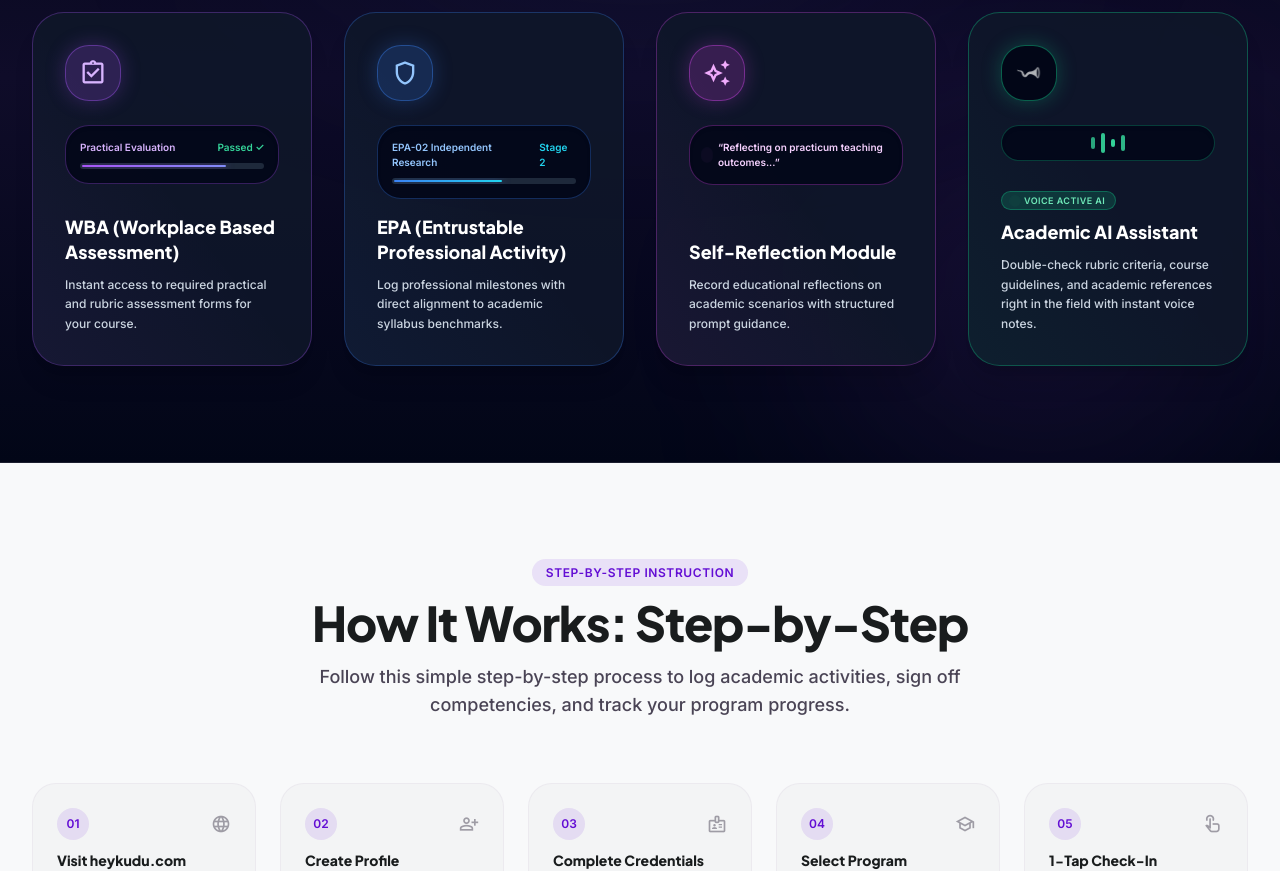
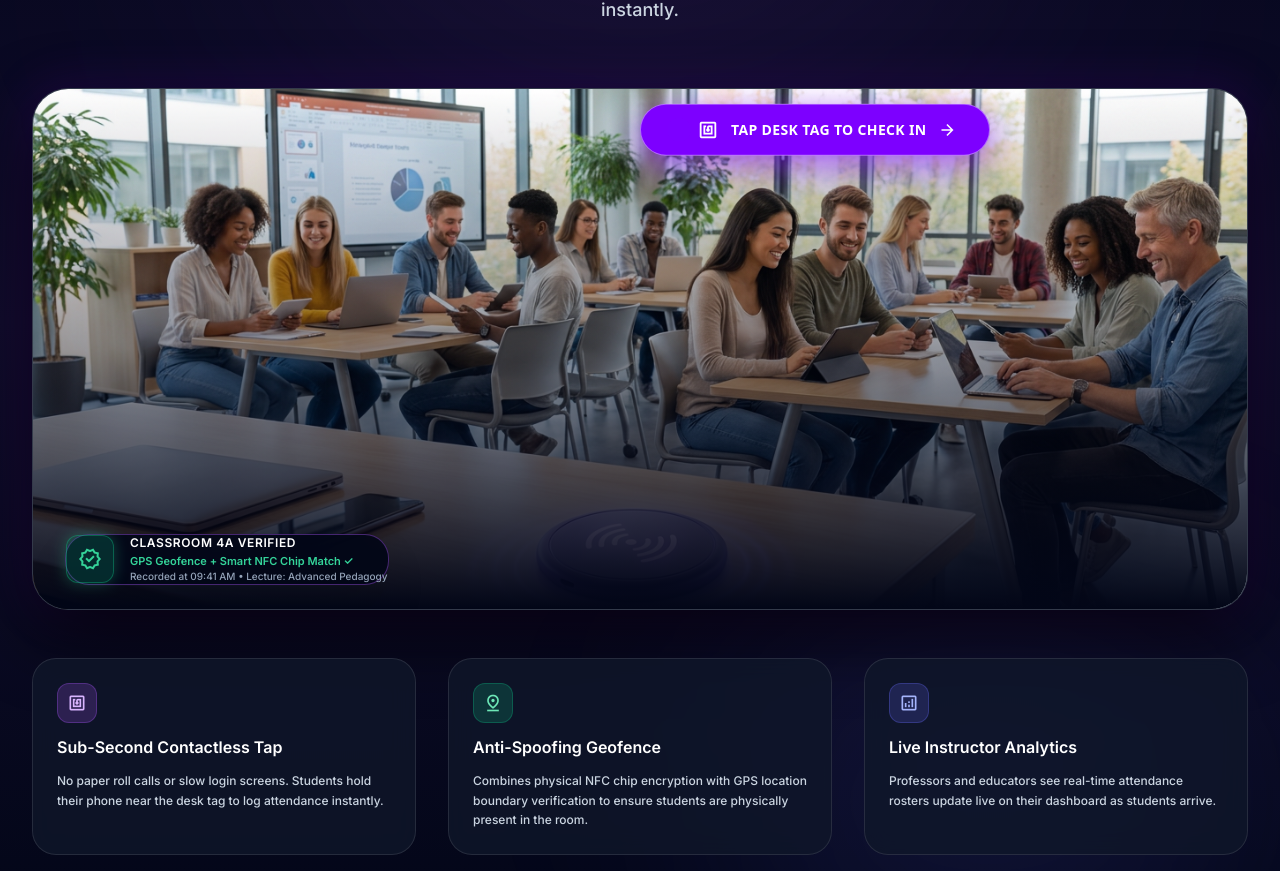
Before and after one commit to Collective-Social/heykudu-about, a Next.js app: page /education in a window 1280 px wide. Shown: the part 1761-2632 px from the top of the page. Built offline with nearby package versions, Linux system fonts and the light colour scheme.

Commit message:
feat: replace Academic Stat Dock with Smart Classroom NFC Tag Attendance section with photo and floating check-in button

```diff
--- a/src/app/education/page.tsx
+++ b/src/app/education/page.tsx
@@ -85,7 +85,7 @@ export default function EducationExperience() {
                 </div>
               </motion.div>
 
-              {/* Right Phone Frame Mockup - Education Tailored */}
+              {/* Right Phone Frame Mockup */}
               <motion.div
                 initial={{ opacity: 0, scale: 0.95 }}
                 animate={{ opacity: 1, scale: 1 }}
@@ -265,13 +265,14 @@ export default function EducationExperience() {
           </div>
         </section>
 
-        {/* The Academic & "Stat" Dock Section */}
-        <section className="py-24 bg-gradient-to-b from-slate-950 via-[#0F0C29] to-slate-950 text-white relative overflow-hidden border-y border-white/10 shadow-2xl">
-          <div className="absolute -top-24 left-1/2 -translate-x-1/2 w-[600px] h-[300px] bg-indigo-500/15 rounded-full blur-[140px] pointer-events-none" />
-          <div className="absolute bottom-0 right-10 w-[400px] h-[300px] bg-purple-500/10 rounded-full blur-[120px] pointer-events-none" />
+        {/* NEW BEAUTIFUL CLASSROOM NFC TAG ATTENDANCE SECTION */}
+        <section className="py-24 bg-gradient-to-b from-slate-950 via-[#110D2C] to-slate-950 text-white relative overflow-hidden border-y border-white/10 shadow-2xl">
+          <div className="absolute top-0 left-1/2 -translate-x-1/2 w-[700px] h-[350px] bg-purple-500/15 rounded-full blur-[150px] pointer-events-none" />
+          <div className="absolute bottom-0 right-10 w-[500px] h-[300px] bg-indigo-500/15 rounded-full blur-[130px] pointer-events-none" />
 
           <div className="max-w-container-max mx-auto px-margin-mobile md:px-gutter relative z-10">
 
+            {/* Header */}
             <motion.div
               initial={{ opacity: 0, y: 20 }}
               whileInView={{ opacity: 1, y: 0 }}
@@ -279,168 +280,107 @@ export default function EducationExperience() {
               transition={{ duration: 0.6 }}
               className="text-center max-w-3xl mx-auto mb-16 space-y-4"
             >
-              <span className="px-4 py-1.5 rounded-full bg-indigo-500/20 text-indigo-300 text-xs font-black uppercase tracking-widest border border-indigo-500/30 shadow-lg shadow-indigo-500/20">
-                Instant Access
+              <span className="px-4 py-1.5 rounded-full bg-purple-500/20 text-purple-300 text-xs font-black uppercase tracking-widest border border-purple-500/30 shadow-lg shadow-purple-500/20">
+                1-Tap Smart Classroom Hardware
               </span>
-              <h2 className="font-black text-3xl md:text-5xl tracking-tight bg-clip-text bg-gradient-to-r from-white via-indigo-100 to-purple-200" style={{ fontFamily: "var(--font-plus-jakarta-sans)" }}>
-                The Academic &amp; &ldquo;Stat&rdquo; Dock
+              <h2 className="font-black text-3xl md:text-5xl tracking-tight bg-clip-text bg-gradient-to-r from-white via-purple-100 to-indigo-200" style={{ fontFamily: "var(--font-plus-jakarta-sans)" }}>
+                Smart NFC Tags in Every Classroom
               </h2>
               <p className="text-slate-300 font-medium text-base md:text-lg leading-relaxed">
-                Tap the floating <strong className="text-white font-bold">“+” button</strong> on your dashboard to instantly aggregate all of your assessment types, log entries, and real-time AI academic assistants in one place.
+                Contactless attendance logging in less than a second. Students tap the desk-mounted HeyKudu Tag with their smartphone to record verified, geofenced class attendance instantly.
               </p>
             </motion.div>
 
-            {/* High-Contrast Dark Cards */}
-            <div className="grid md:grid-cols-2 lg:grid-cols-4 gap-8">
+            {/* Feature Showcase Container with Classroom Image & Floating Check-In Button Overlay */}
+            <motion.div
+              initial={{ opacity: 0, scale: 0.96 }}
+              whileInView={{ opacity: 1, scale: 1 }}
+              viewport={{ once: true, margin: "-100px" }}
+              transition={{ duration: 0.8 }}
+              className="relative rounded-[36px] overflow-hidden border border-white/15 shadow-[0_25px_70px_rgba(0,0,0,0.8),_0_0_50px_rgba(125,0,255,0.2)] bg-slate-900 group"
+            >
+              {/* Classroom Photo */}
+              <img
+                src="/images/classroom_nfc_tag.png"
+                alt="Students in classroom with HeyKudu Smart NFC Tag"
+                className="w-full h-[380px] md:h-[520px] object-cover object-center transform group-hover:scale-105 transition-transform duration-700"
+              />
 
-              {/* Card 1: WBA */}
+              {/* Gradient Overlay for Readability */}
+              <div className="absolute inset-0 bg-gradient-to-t from-slate-950 via-slate-950/40 to-transparent pointer-events-none"></div>
+
+              {/* Floating Glowing 1-Tap "Check-In" Button Overlay */}
+              <div className="absolute top-6 left-1/2 -translate-x-1/2 bg-[#7D00FF] hover:bg-[#6B00E6] text-white px-6 md:px-8 py-3.5 rounded-full shadow-[0_10px_35px_rgba(125,0,255,0.6)] border border-white/40 flex items-center gap-3 animate-bounce z-20 transition-all cursor-pointer">
+                <span className="w-3 h-3 rounded-full bg-emerald-400 animate-ping"></span>
+                <span className="material-symbols-outlined text-[22px]">nfc</span>
+                <span className="font-black text-xs md:text-sm tracking-wide uppercase font-sans">TAP DESK TAG TO CHECK IN</span>
+                <span className="material-symbols-outlined text-[18px]">arrow_forward</span>
+              </div>
+
+              {/* Floating Verification Badge (Bottom Overlay) */}
+              <div className="absolute bottom-6 left-6 right-6 md:left-8 md:right-auto bg-slate-950/90 backdrop-blur-md border border-purple-500/40 p-4.5 rounded-2xl text-white shadow-2xl z-20 max-w-md flex items-center gap-4">
+                <div className="w-12 h-12 rounded-xl bg-emerald-500/20 border border-emerald-500/40 flex items-center justify-center text-emerald-400 shrink-0 shadow-[0_0_15px_rgba(52,211,153,0.3)]">
+                  <span className="material-symbols-outlined text-[24px]">verified</span>
+                </div>
+                <div>
+                  <div className="text-xs font-black text-white uppercase tracking-wider">Classroom 4A Verified</div>
+                  <div className="text-[11px] text-emerald-400 font-bold mt-0.5">GPS Geofence + Smart NFC Chip Match ✓</div>
+                  <div className="text-[10px] text-slate-400 font-medium">Recorded at 09:41 AM • Lecture: Advanced Pedagogy</div>
+                </div>
+              </div>
+            </motion.div>
+
+            {/* 3 Benefit Cards below image */}
+            <div className="grid md:grid-cols-3 gap-8 mt-12">
               <motion.div
-                initial={{ opacity: 0, y: 30 }}
+                initial={{ opacity: 0, y: 20 }}
                 whileInView={{ opacity: 1, y: 0 }}
-                viewport={{ once: true, margin: "-100px" }}
+                viewport={{ once: true, margin: "-50px" }}
                 transition={{ duration: 0.5, delay: 0 }}
-                className="bg-slate-900/90 border border-purple-500/30 p-8 rounded-[32px] hover:border-purple-400 hover:shadow-[0_0_30px_rgba(168,85,247,0.2)] hover:-translate-y-1.5 transition-all duration-300 flex flex-col justify-between min-h-[340px] relative overflow-hidden group shadow-xl"
+                className="bg-slate-900/80 border border-white/10 p-6 rounded-3xl backdrop-blur-md space-y-3"
               >
-                <div className="absolute inset-0 bg-gradient-to-tr from-purple-500/10 via-transparent to-transparent opacity-60 group-hover:opacity-100 transition-opacity"></div>
-
-                <div>
-                  <div className="w-14 h-14 rounded-2xl bg-purple-500/20 border border-purple-500/40 flex items-center justify-center text-purple-300 relative z-10 mb-6 shadow-[0_0_20px_rgba(168,85,247,0.25)]">
-                    <span className="material-symbols-outlined text-[28px]">assignment_turned_in</span>
-                  </div>
-
-                  {/* Micro-UI preview */}
-                  <div className="space-y-2 bg-slate-950/80 border border-purple-500/30 p-3.5 rounded-2xl mb-4 relative z-10 text-[10px] shadow-inner">
-                    <div className="flex justify-between font-black">
-                      <span className="text-purple-300">Practical Evaluation</span>
-                      <span className="text-emerald-400 font-bold">Passed ✓</span>
-                    </div>
-                    <div className="w-full h-1.5 bg-slate-800 rounded-full overflow-hidden p-0.5">
-                      <div className="w-4/5 h-full bg-gradient-to-r from-purple-500 to-indigo-400 rounded-full shadow-[0_0_8px_rgba(168,85,247,0.6)]"></div>
-                    </div>
-                  </div>
+                <div className="w-10 h-10 rounded-xl bg-purple-500/20 border border-purple-500/30 flex items-center justify-center text-purple-300">
+                  <span className="material-symbols-outlined text-[20px]">nfc</span>
                 </div>
-
-                <div className="space-y-2.5 relative z-10">
-                  <h3 className="font-extrabold text-lg text-white leading-snug" style={{ fontFamily: "var(--font-plus-jakarta-sans)" }}>
-                    WBA (Workplace Based Assessment)
-                  </h3>
-                  <p className="text-slate-300 text-[12px] font-medium leading-relaxed">
-                    Instant access to required practical and rubric assessment forms for your course.
-                  </p>
-                </div>
+                <h3 className="font-extrabold text-base text-white">Sub-Second Contactless Tap</h3>
+                <p className="text-slate-300 text-xs leading-relaxed font-medium">
+                  No paper roll calls or slow login screens. Students hold their phone near the desk tag to log attendance instantly.
+                </p>
               </motion.div>
 
-              {/* Card 2: EPA */}
               <motion.div
-                initial={{ opacity: 0, y: 30 }}
+                initial={{ opacity: 0, y: 20 }}
                 whileInView={{ opacity: 1, y: 0 }}
-                viewport={{ once: true, margin: "-100px" }}
+                viewport={{ once: true, margin: "-50px" }}
                 transition={{ duration: 0.5, delay: 0.1 }}
-                className="bg-slate-900/90 border border-blue-500/30 p-8 rounded-[32px] hover:border-blue-400 hover:shadow-[0_0_30px_rgba(59,130,246,0.2)] hover:-translate-y-1.5 transition-all duration-300 flex flex-col justify-between min-h-[340px] relative overflow-hidden group shadow-xl"
+                className="bg-slate-900/80 border border-white/10 p-6 rounded-3xl backdrop-blur-md space-y-3"
               >
-                <div className="absolute inset-0 bg-gradient-to-tr from-blue-500/10 via-transparent to-transparent opacity-60 group-hover:opacity-100 transition-opacity"></div>
-
-                <div>
-                  <div className="w-14 h-14 rounded-2xl bg-blue-500/20 border border-blue-500/40 flex items-center justify-center text-blue-300 relative z-10 mb-6 shadow-[0_0_20px_rgba(59,130,246,0.25)]">
-                    <span className="material-symbols-outlined text-[28px]">shield</span>
-                  </div>
-
-                  {/* Micro-UI preview */}
-                  <div className="space-y-2 bg-slate-950/80 border border-blue-500/30 p-3.5 rounded-2xl mb-4 relative z-10 text-[10px] shadow-inner">
-                    <div className="flex justify-between font-black">
-                      <span className="text-blue-300">EPA-02 Independent Research</span>
-                      <span className="text-cyan-400 font-bold">Stage 2</span>
-                    </div>
-                    <div className="w-full h-1.5 bg-slate-800 rounded-full overflow-hidden p-0.5">
-                      <div className="w-3/5 h-full bg-gradient-to-r from-blue-500 to-cyan-400 rounded-full shadow-[0_0_8px_rgba(59,130,246,0.6)]"></div>
-                    </div>
-                  </div>
+                <div className="w-10 h-10 rounded-xl bg-emerald-500/20 border border-emerald-500/30 flex items-center justify-center text-emerald-300">
+                  <span className="material-symbols-outlined text-[20px]">pin_drop</span>
                 </div>
-
-                <div className="space-y-2.5 relative z-10">
-                  <h3 className="font-extrabold text-lg text-white leading-snug" style={{ fontFamily: "var(--font-plus-jakarta-sans)" }}>
-                    EPA (Entrustable Professional Activity)
-                  </h3>
-                  <p className="text-slate-300 text-[12px] font-medium leading-relaxed">
-                    Log professional milestones with direct alignment to academic syllabus benchmarks.
-                  </p>
-                </div>
+                <h3 className="font-extrabold text-base text-white">Anti-Spoofing Geofence</h3>
+                <p className="text-slate-300 text-xs leading-relaxed font-medium">
+                  Combines physical NFC chip encryption with GPS location boundary verification to ensure students are physically present in the room.
+                </p>
               </motion.div>
 
-              {/* Card 3: Reflections */}
               <motion.div
-                initial={{ opacity: 0, y: 30 }}
+                initial={{ opacity: 0, y: 20 }}
                 whileInView={{ opacity: 1, y: 0 }}
-                viewport={{ once: true, margin: "-100px" }}
+                viewport={{ once: true, margin: "-50px" }}
                 transition={{ duration: 0.5, delay: 0.2 }}
-                className="bg-slate-900/90 border border-fuchsia-500/30 p-8 rounded-[32px] hover:border-fuchsia-400 hover:shadow-[0_0_30px_rgba(217,70,239,0.2)] hover:-translate-y-1.5 transition-all duration-300 flex flex-col justify-between min-h-[340px] relative overflow-hidden group shadow-xl"
+                className="bg-slate-900/80 border border-white/10 p-6 rounded-3xl backdrop-blur-md space-y-3"
               >
-                <div className="absolute inset-0 bg-gradient-to-tr from-fuchsia-500/10 via-transparent to-transparent opacity-60 group-hover:opacity-100 transition-opacity"></div>
+                <div className="w-10 h-10 rounded-xl bg-indigo-500/20 border border-indigo-500/30 flex items-center justify-center text-indigo-300">
+                  <span className="material-symbols-outlined text-[20px]">analytics</span>
+                </div>
+                <h3 className="font-extrabold text-base text-white">Live Instructor Analytics</h3>
+                <p className="text-slate-300 text-xs leading-relaxed font-medium">
+                  Professors and educators see real-time attendance rosters update live on their dashboard as students arrive.
+                </p>
+              </motion.div>
+            </div>
 
-                <div>
-                  <div className="w-14 h-14 rounded-2xl bg-fuchsia-500/20 border border-fuchsia-500/40 flex items-center justify-center text-fuchsia-300 relative z-10 mb-6 shadow-[0_0_20px_rgba(217,70,239,0.25)]">
-                    <span className="material-symbols-outlined text-[28px]">auto_awesome</span>
-                  </div>
-
-                  {/* Micro-UI preview */}
-                  <div className="bg-slate-950/80 border border-fuchsia-500/30 p-3.5 rounded-2xl mb-4 relative z-10 text-[10px] text-fuchsia-200 font-semibold shadow-inner flex items-center gap-2">
-                    <span className="w-2 h-2 rounded-full bg-fuchsia-400 animate-ping"></span>
-                    &ldquo;Reflecting on practicum teaching outcomes...&rdquo;
-                  </div>
-                </div>
-
-                <div className="space-y-2.5 relative z-10">
-                  <h3 className="font-extrabold text-lg text-white leading-snug" style={{ fontFamily: "var(--font-plus-jakarta-sans)" }}>
-                    Self-Reflection Module
-                  </h3>
-                  <p className="text-slate-300 text-[12px] font-medium leading-relaxed">
-                    Record educational reflections on academic scenarios with structured prompt guidance.
-                  </p>
-                </div>
-              </motion.div>
-
-              {/* Card 4: Academic AI */}
-              <motion.div
-                initial={{ opacity: 0, y: 30 }}
-                whileInView={{ opacity: 1, y: 0 }}
-                viewport={{ once: true, margin: "-100px" }}
-                transition={{ duration: 0.5, delay: 0.3 }}
-                className="bg-slate-900/90 border border-emerald-500/40 p-8 rounded-[32px] hover:border-emerald-400 hover:shadow-[0_0_30px_rgba(16,185,129,0.25)] hover:-translate-y-1.5 transition-all duration-300 flex flex-col justify-between min-h-[340px] relative overflow-hidden group shadow-xl"
-              >
-                <div className="absolute inset-0 bg-gradient-to-tr from-emerald-500/10 via-transparent to-transparent opacity-60 group-hover:opacity-100 transition-opacity"></div>
-
-                <div>
-                  <div className="w-14 h-14 rounded-2xl bg-slate-950 border border-emerald-500/50 flex items-center justify-center p-3 relative z-10 shadow-[0_0_20px_rgba(16,185,129,0.3)] mb-6">
-                    <img
-                      src="/images/logo-white.png"
-                      alt="Kudu"
-                      className="w-full h-full object-contain animate-pulse z-10"
-                    />
-                  </div>
-
-                  <div className="flex gap-1.5 items-center bg-slate-950/80 border border-emerald-500/30 p-2.5 rounded-2xl mb-4 relative z-10 justify-center h-9 shadow-inner">
-                    <div className="w-1 h-3 bg-emerald-400 rounded-full animate-pulse" style={{ animationDelay: '0.1s' }}></div>
-                    <div className="w-1 h-5 bg-emerald-400 rounded-full animate-pulse" style={{ animationDelay: '0.3s' }}></div>
-                    <div className="w-1 h-2 bg-emerald-400 rounded-full animate-pulse" style={{ animationDelay: '0.5s' }}></div>
-                    <div className="w-1 h-4 bg-emerald-400 rounded-full animate-pulse" style={{ animationDelay: '0.2s' }}></div>
-                  </div>
-                </div>
-
-                <div className="space-y-2.5 relative z-10">
-                  <div className="inline-flex items-center gap-1.5 bg-emerald-500/20 border border-emerald-500/40 text-emerald-300 px-2.5 py-0.5 rounded-full text-[9px] font-black tracking-wider uppercase">
-                    <span className="w-1.5 h-1.5 rounded-full bg-emerald-400 animate-ping"></span>
-                    Voice Active AI
-                  </div>
-                  <h3 className="font-extrabold text-lg text-white leading-snug" style={{ fontFamily: "var(--font-plus-jakarta-sans)" }}>
-                    Academic AI Assistant
-                  </h3>
-                  <p className="text-slate-300 text-[12px] font-medium leading-relaxed">
-                    Double-check rubric criteria, course guidelines, and academic references right in the field with instant voice notes.
-                  </p>
-                </div>
-              </motion.div>
-
-            </div>
           </div>
         </section>
 
@@ -495,8 +435,8 @@ export default function EducationExperience() {
                 },
                 {
                   step: "05",
-                  title: "1-Tap Check-In",
-                  desc: "Perform quick check-ins for everyday classes, labs, and practicum hours.",
+                  title: "1-Tap NFC Check-In",
+                  desc: "Tap your phone on the classroom NFC tag for sub-second class check-ins.",
                   icon: "touch_app"
                 },
                 {
```
Also changed, not shown: public/images/classroom_nfc_tag.png (added).
